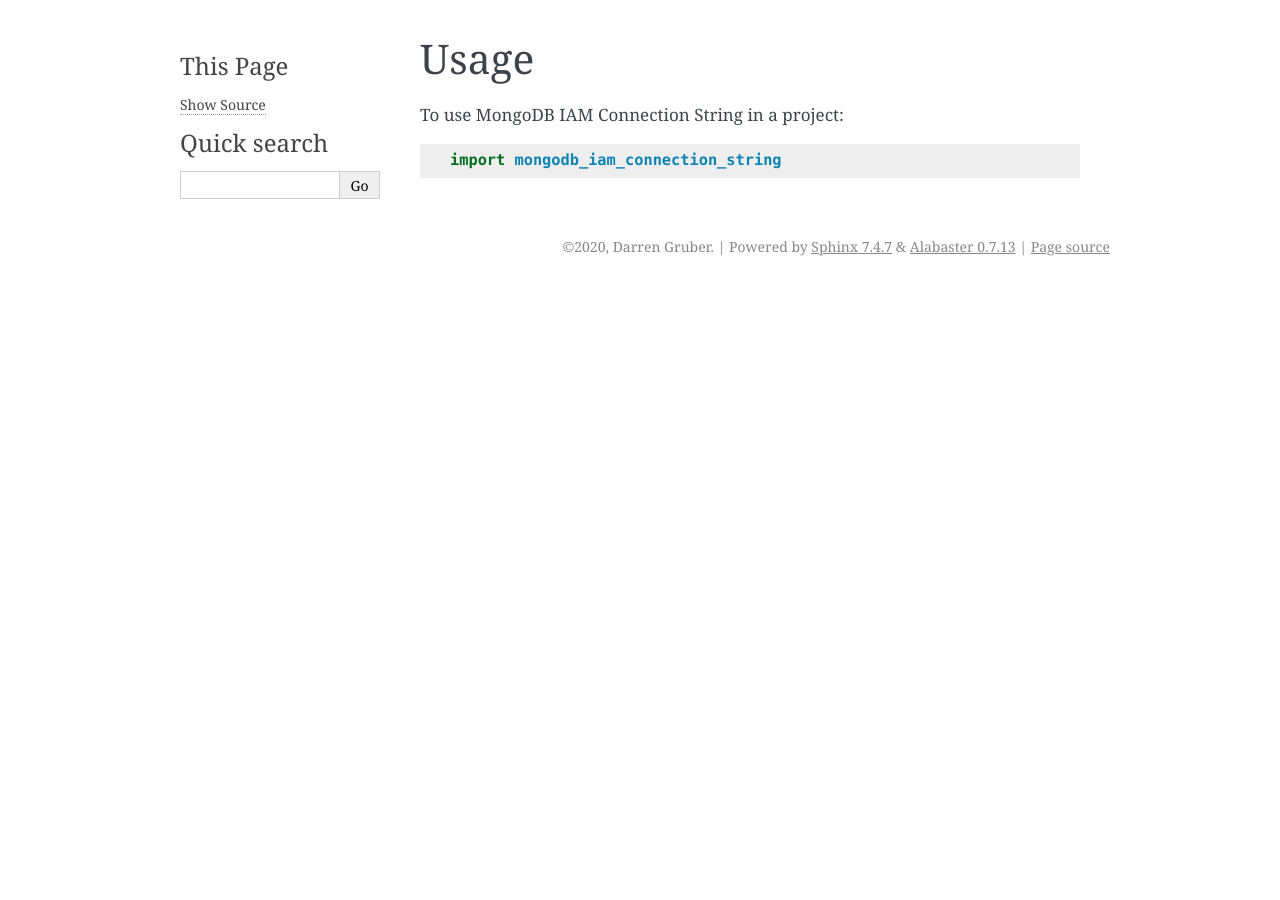
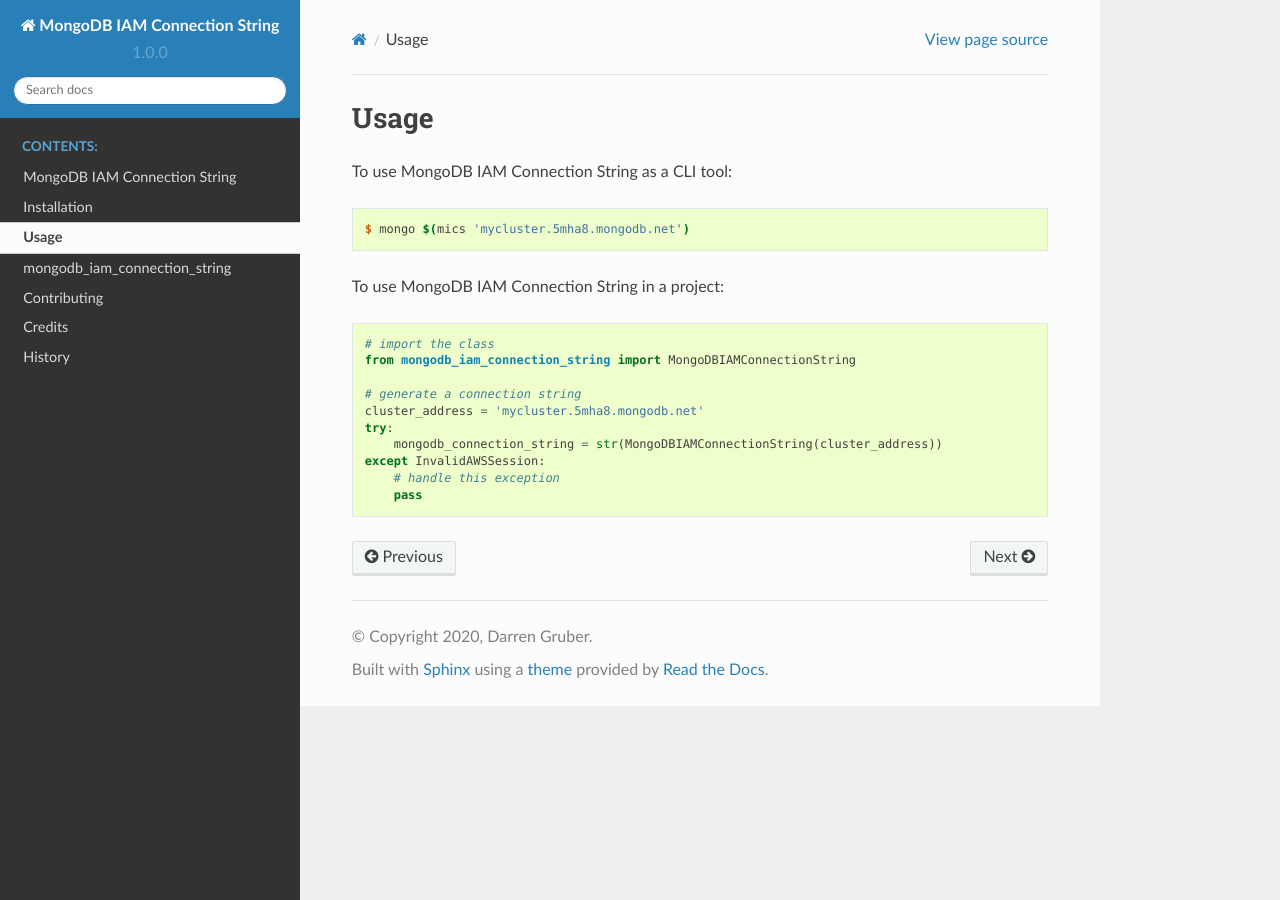
Before and after one commit to darrengruber/mongodb-iam-connection-string, a Sphinx documentation site: the page built from docs/usage.rst, in a window 1280 px wide. Built offline with Sphinx 7.4.7 and the Read the Docs theme 2.0.0, drawn with Linux system fonts in a browser that asks for light colours.

Commit message:
Update docs theme

```diff
--- a/README.rst
+++ b/README.rst
@@ -17,20 +17,23 @@
 
 A CLI and Python Library for configuration AWS IAM authentication with MongoDB URI connection strings.
 
-
-* Free software: MIT license
 * Documentation: https://mongodb-iam-connection-string.readthedocs.io.
-
 
 Features
 --------
 
-* TODO
+* Adds `boto3`_'s mechanism for `loading credentials from various sources`_.
+* Validates and configures the `MongoDB Connection String`_ to use `AWS IAM authentication`_ while preserving existing options.
 
+-------
 Credits
 -------
 
 This package was created with Cookiecutter_ and the `audreyr/cookiecutter-pypackage`_ project template.
 
+.. _`boto3`: https://github.com/boto/boto3
+.. _`loading credentials from various sources`: https://boto3.amazonaws.com/v1/documentation/api/latest/guide/credentials.html#configuring-credentials
+.. _`MongoDB Connection String`: https://docs.mongodb.com/manual/reference/connection-string/
+.. _`AWS IAM authentication`: https://docs.atlas.mongodb.com/security-add-mongodb-users/
 .. _Cookiecutter: https://github.com/audreyr/cookiecutter
 .. _`audreyr/cookiecutter-pypackage`: https://github.com/audreyr/cookiecutter-pypackage
--- a/docs/conf.py
+++ b/docs/conf.py
@@ -83,7 +83,12 @@
 # The theme to use for HTML and HTML Help pages.  See the documentation for
 # a list of builtin themes.
 #
-html_theme = 'alabaster'
+# html_theme = 'alabaster'
+import sphinx_rtd_theme
+html_theme = "sphinx_rtd_theme"
+
+# Register the theme as an extension to generate a sitemap.xml
+extensions.append("sphinx_rtd_theme")
 
 # Theme options are theme-specific and customize the look and feel of a
 # theme further.  For a list of options available for each theme, see the
--- a/docs/usage.rst
+++ b/docs/usage.rst
@@ -2,6 +2,21 @@
 Usage
 =====
 
+To use MongoDB IAM Connection String as a CLI tool:
+
+.. code-block:: console
+
+    $ mongo $(mics 'mycluster.5mha8.mongodb.net')
+
 To use MongoDB IAM Connection String in a project::
 
-    import mongodb_iam_connection_string
+    # import the class
+    from mongodb_iam_connection_string import MongoDBIAMConnectionString
+
+    # generate a connection string
+    cluster_address = 'mycluster.5mha8.mongodb.net'
+    try:
+        mongodb_connection_string = str(MongoDBIAMConnectionString(cluster_address))
+    except InvalidAWSSession:
+        # handle this exception
+        pass
--- a/requirements_dev.txt
+++ b/requirements_dev.txt
@@ -35,6 +35,7 @@
 requests==2.24.0
 six==1.15.0
 snowballstemmer==2.0.0
+sphinx-rtd-theme==0.5.0
 sphinx==1.8.5
 sphinxcontrib-serializinghtml==1.1.4
 sphinxcontrib-websupport==1.2.4
```
Also changed, not shown: docs/installation.rst (+5 -5 lines), 3 other files.
